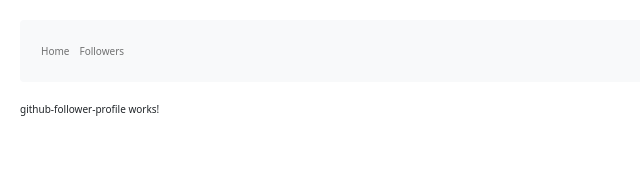
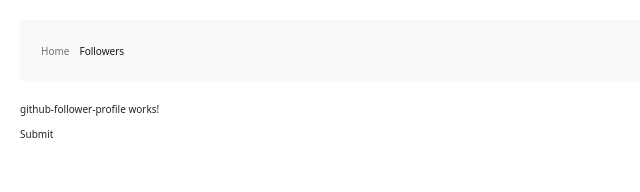
Before and after one commit to PTHK0805/AngularRouting, an Angular app: page /followers/1/1 in a window 1280 px wide. Shown: the top 192 px of the page, without its empty margins (0-640 px from the left). Built offline with nearby package versions, Linux system fonts and the light colour scheme.

Commit message:
Programmatic Navigation.

```diff
--- a/src/app/github-follower-profile/github-follower-profile.component.html
+++ b/src/app/github-follower-profile/github-follower-profile.component.html
@@ -1 +1,3 @@
 <p>github-follower-profile works!</p>
+
+<div class="bin bin-primary" (click)="submit()">Submit</div>
--- a/src/app/github-follower-profile/github-follower-profile.component.ts
+++ b/src/app/github-follower-profile/github-follower-profile.component.ts
@@ -1,5 +1,5 @@
 import { Component, OnInit } from '@angular/core';
-import { ActivatedRoute } from '@angular/router';
+import { ActivatedRoute, Router } from '@angular/router';
 import { merge, of } from 'rxjs';
 
 @Component({
@@ -8,11 +8,17 @@ import { merge, of } from 'rxjs';
   styleUrls: ['./github-follower-profile.component.scss'],
 })
 export class GithubFollowerProfileComponent implements OnInit {
-  constructor(private route: ActivatedRoute) {}
+  constructor(private route: ActivatedRoute, private router: Router) {}
 
   ob1 = of(1, 2, 3, 4, 5);
   ob2 = of(6, 7, 8, 9, 10);
   ob3 = merge(this.ob1, this.ob2);
+
+  submit() {
+    this.router.navigate(['/followers'], {
+      queryParams: {id: 1, page: 'newest'}
+    })
+  }
 
   ngOnInit(): void {
     this.route.params.subscribe((params) => {
--- a/src/app/navbar/navbar.component.html
+++ b/src/app/navbar/navbar.component.html
@@ -5,7 +5,7 @@
         <a class="nav-link" routerLink="/">Home</a>
       </li>
       <li class="nav-item" routerLinkActive="active">
-        <a class="nav-link" routerLink="/followers" [queryParams]="{page: 1, orders: 'newest' }" routerLinkActive="active">Followers</a>
+        <a class="nav-link" routerLink="/followers" routerLinkActive="active">Followers</a>
       </li>
 
     </ul>
```
